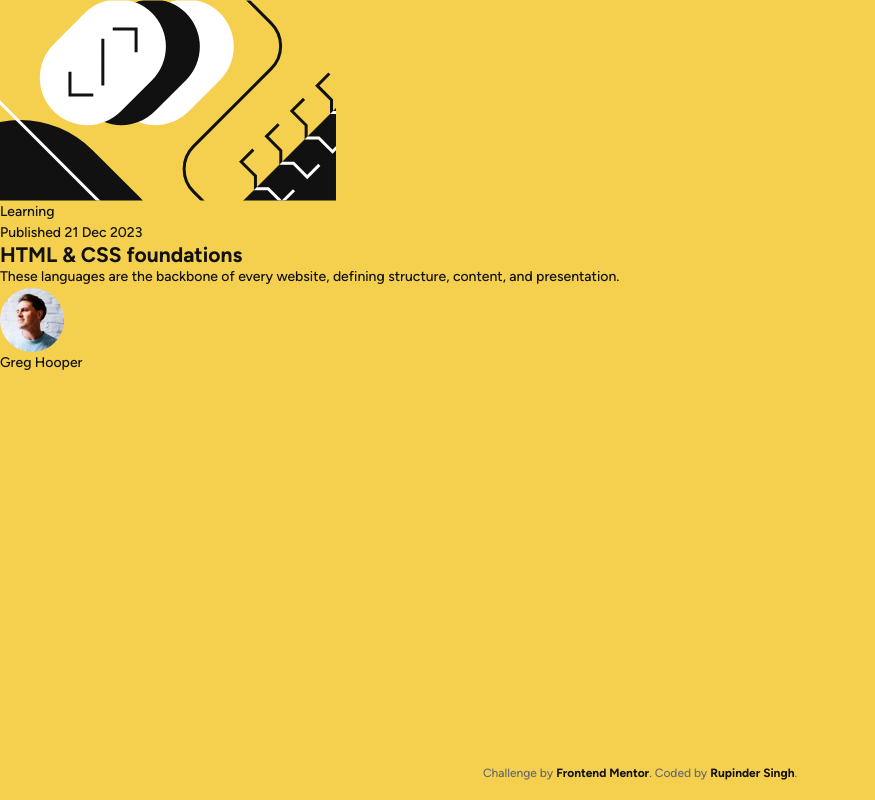
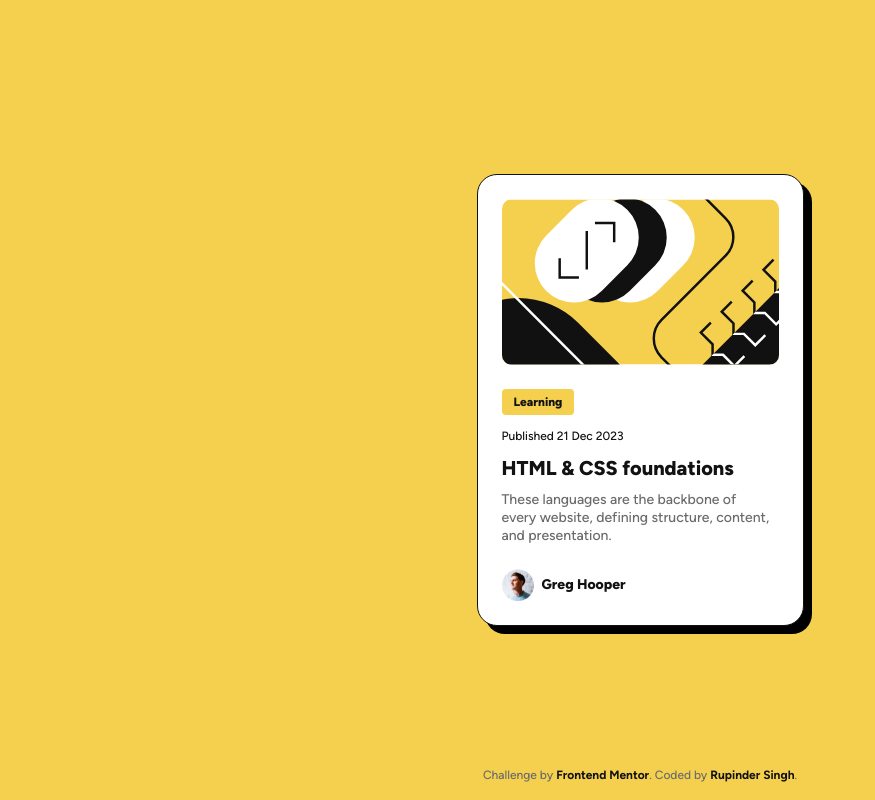
Before and after one commit to Pellia/fm-blog-preview-card, a plain HTML site: page index.html in a window 1280 px wide. Shown: the whole page, without its empty margins (0-875 px from the left). Drawn offline with Linux system fonts and the light colour scheme.

Commit message:
feat: added css to project

```diff
--- a/index.html
+++ b/index.html
@@ -21,13 +21,15 @@
           src="./assets/images/illustration-article.svg"
           alt="Illustration for the article"
         />
-        <p class="card__tag">Learning</p>
-        <p class="card__date">Published 21 Dec 2023</p>
-        <h1 class="card__header">HTML & CSS foundations</h1>
-        <p class="card_paragraph">
-          These languages are the backbone of every website, defining structure,
-          content, and presentation.
-        </p>
+        <div class="card__content">
+          <p class="card__tag">Learning</p>
+          <p class="card__date">Published 21 Dec 2023</p>
+          <h1 class="card__header">HTML & CSS foundations</h1>
+          <p class="card__paragraph">
+            These languages are the backbone of every website, defining
+            structure, content, and presentation.
+          </p>
+        </div>
         <div class="card__author">
           <img
             class="card__author-avatar"
--- a/styles/style.css
+++ b/styles/style.css
@@ -32,6 +32,75 @@ body {
   letter-spacing: 0px;
   background-color: var(--color-yellow);
   color: var(--color-gray-950);
+  font-size: 12px;
+}
+
+/* Main */
+main {
+  height: 100vh;
+  display: grid;
+  place-items: center;
+}
+
+/* Card */
+.card {
+  background-color: var(--color-white);
+  width: 327px;
+  border-radius: 20px;
+  padding: var(--space-300);
+  border: 1px solid var(--color-gray-950);
+  box-shadow: 8px 8px 0 hsl(0, 100%, 0%);
+}
+
+/* Card Illustration */
+.card__illustration {
+  border-radius: 10px;
+}
+
+/* Card Content */
+.card__content {
+  margin: var(--space-300) 0;
+  display: flex;
+  flex-direction: column;
+  gap: var(--space-150);
+}
+
+.card__tag {
+  background-color: var(--color-yellow);
+  padding: var(--space-50) var(--space-150);
+  border-radius: 4px;
+  font-weight: 800;
+  width: min-content;
+}
+
+.card__date {
+  font-weight: 500;
+}
+
+.card__header {
+  font-weight: 800;
+  font-size: 20px;
+}
+
+.card__paragraph {
+  color: var(--color-gray-500);
+  font-size: 14px;
+}
+
+/* Card Author */
+.card__author {
+  display: flex;
+  align-items: center;
+  gap: var(--space-100);
+}
+
+.card__author-avatar {
+  width: 32px;
+  height: 32px;
+}
+
+.card__author-name {
+  font-weight: 800;
   font-size: 14px;
 }
 
@@ -57,3 +126,21 @@ body {
   opacity: 0.8;
   text-decoration: underline;
 }
+
+@media only screen and (min-width: 1440px) {
+  body {
+    font-size: 14px;
+  }
+
+  .card {
+    width: 384px;
+  }
+
+  .card__header {
+    font-size: 24px;
+  }
+
+  .card__paragraph {
+    font-size: 16px;
+  }
+}
```
